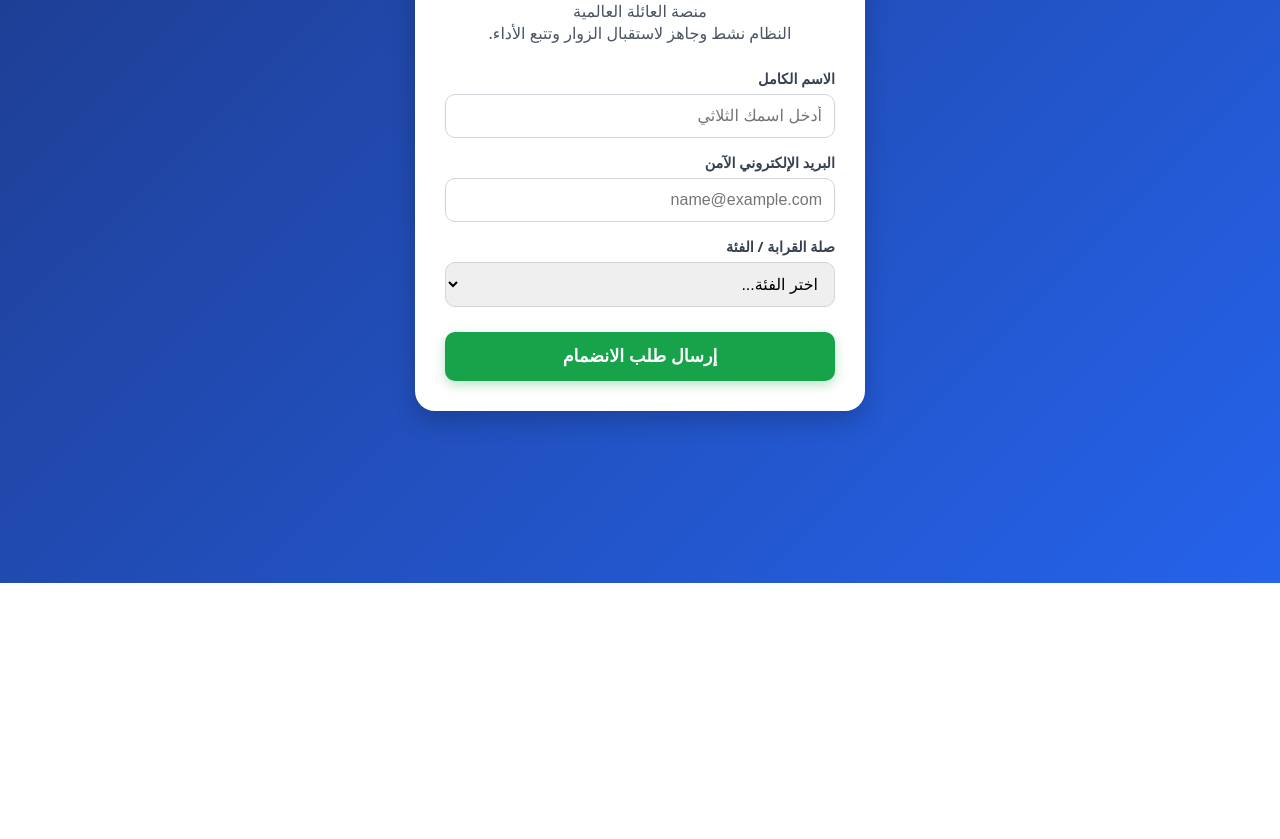
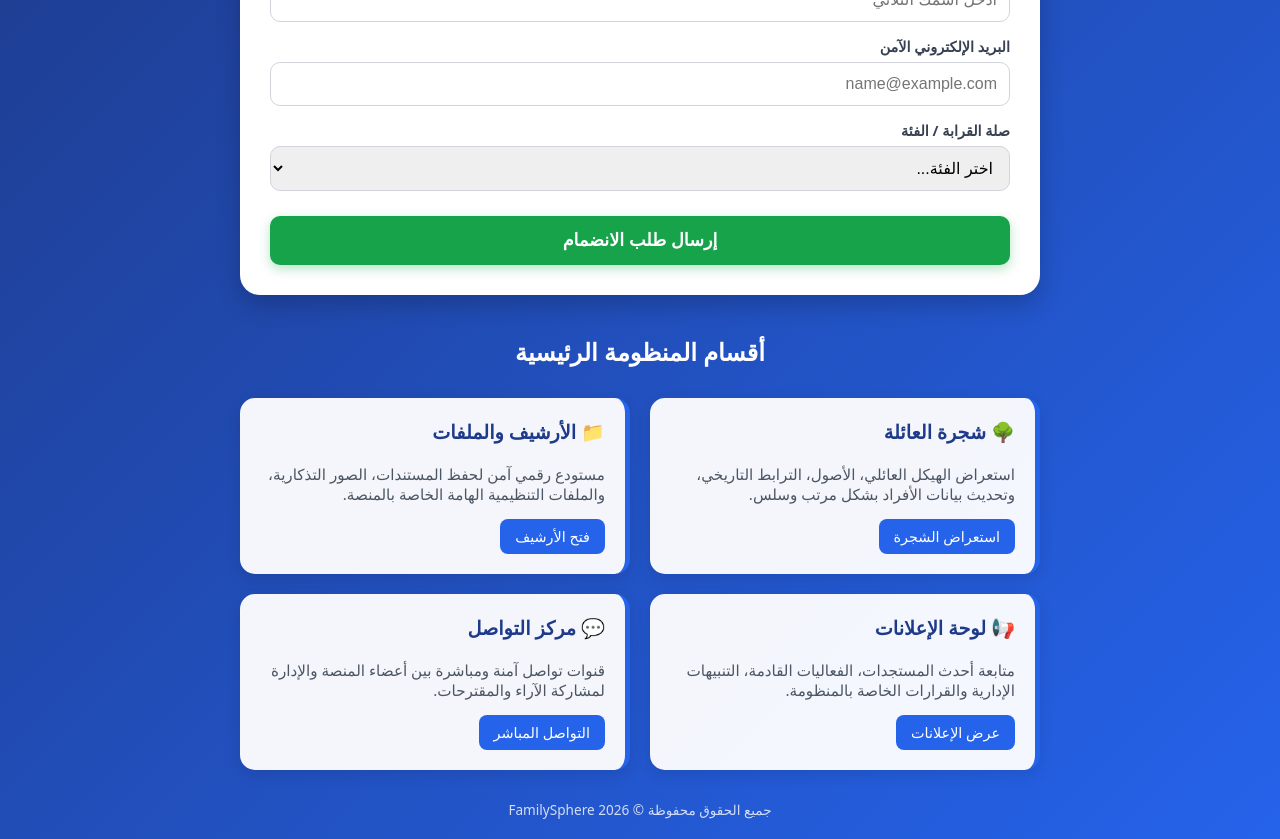
Before and after one commit to FamilySphere-Org/familysphere-app, a plain HTML site: page index.html in a window 1280 px wide. Shown: the part 257-1096 px from the top of the page. Before the commit the page ends 840 px from the top, so only its background shows below. Drawn offline with Linux system fonts and the light colour scheme.

Commit message:
Update index.html

```diff
--- a/index.html
+++ b/index.html
@@ -7,45 +7,53 @@
 
     <!-- Open Graph Tags لمعاينة السوشيال ميديا -->
     <meta property="og:title" content="FamilySphere - منصة العائلة العالمية">
-    <meta property="og:description" content="منظومة رقمية مستقلة ومطورة لإدارة البيانات والتواصل الفعال. انضم الآن!">
+    <meta property="og:description" content="منظومة رقمية مستقلة لإدارة البيانات، شجرة العائلة، والأقسام التنظيمية المتكاملة.">
     <meta property="og:type" content="website">
 
     <!-- ربط ملف PWA Manifest -->
     <link rel="manifest" href="manifest.json">
 
     <style>
+        :root {
+            --primary: #1e3a8a;
+            --secondary: #2563eb;
+            --accent: #16a34a;
+            --bg-light: #f3f4f6;
+            --text-dark: #1f2937;
+            --white: #ffffff;
+        }
         body {
             font-family: system-ui, -apple-system, sans-serif;
             background: linear-gradient(135deg, #1e3a8a, #2563eb);
             margin: 0;
             padding: 20px;
-            display: flex;
-            flex-direction: column;
-            align-items: center;
+            color: var(--text-dark);
             min-height: 100vh;
         }
         .container {
             width: 100%;
-            max-width: 450px;
+            max-width: 800px;
             margin: auto;
         }
+        /* بطاقة الترحيب والتسجيل */
         .card {
-            background: white;
+            background: var(--white);
             padding: 30px;
             border-radius: 20px;
             box-shadow: 0 10px 25px rgba(0, 0, 0, 0.2);
-            margin-bottom: 20px;
+            margin-bottom: 25px;
             text-align: center;
         }
         h1 {
-            color: #1e3a8a;
+            color: var(--primary);
             margin-bottom: 10px;
-            font-size: 1.8rem;
+            font-size: 2rem;
         }
-        p {
+        .subtitle {
             color: #4b5563;
             margin-bottom: 25px;
-            font-size: 1rem;
+            font-size: 1.05rem;
+            line-height: 1.6;
         }
         .form-group {
             margin-bottom: 15px;
@@ -69,12 +77,12 @@
             transition: border-color 0.2s;
         }
         input:focus, select:focus {
-            border-color: #2563eb;
+            border-color: var(--secondary);
         }
         .btn-submit {
             width: 100%;
-            background-color: #16a34a;
-            color: white;
+            background-color: var(--accent);
+            color: var(--white);
             padding: 14px;
             border: none;
             border-radius: 10px;
@@ -88,18 +96,73 @@
         .btn-submit:hover {
             background-color: #15803d;
         }
+
+        /* أقسام المنصة المتكاملة */
+        .sections-container {
+            display: grid;
+            grid-template-columns: 1fr;
+            gap: 20px;
+            margin-top: 30px;
+        }
+        @media (min-width: 600px) {
+            .sections-container {
+                grid-template-columns: 1fr 1fr;
+            }
+        }
+        .section-card {
+            background: rgba(255, 255, 255, 0.95);
+            padding: 20px;
+            border-radius: 15px;
+            box-shadow: 0 5px 15px rgba(0,0,0,0.1);
+            text-align: right;
+            border-right: 5px solid var(--secondary);
+        }
+        .section-card h3 {
+            color: var(--primary);
+            margin-top: 0;
+            font-size: 1.2rem;
+            display: flex;
+            align-items: center;
+            gap: 8px;
+        }
+        .section-card p {
+            color: #4b5563;
+            font-size: 0.95rem;
+            margin-bottom: 15px;
+        }
+        .section-btn {
+            background-color: var(--secondary);
+            color: var(--white);
+            padding: 8px 15px;
+            border: none;
+            border-radius: 8px;
+            font-size: 0.9rem;
+            cursor: pointer;
+            text-decoration: none;
+            display: inline-block;
+            transition: background 0.2s;
+        }
+        .section-btn:hover {
+            background-color: #1d4ed8;
+        }
+        footer {
+            text-align: center;
+            color: rgba(255, 255, 255, 0.8);
+            margin-top: 30px;
+            font-size: 0.85rem;
+        }
     </style>
 </head>
 <body>
 
 <div class="container">
+
+    <!-- بطاقة الترحيب ونموذج التسجيل -->
     <div class="card">
         <h1>FamilySphere</h1>
-        <p>منصة العائلة العالمية<br>النظام نشط وجاهز لاستقبال الزوار وتتبع الأداء.</p>
+        <p class="subtitle">منصة العائلة العالمية<br>المنظومة الرقمية المستقلة للتواصل، التنظيم، وإدارة شؤون الأسرة بكفاءة عالية.</p>
 
-        <!-- نموذج التسجيل المدمج مباشرة في الصفحة -->
         <form action="https://formcarry.com/s/I6VYX8ZkSKb" method="POST">
-
             <div class="form-group">
                 <label for="fullname">الاسم الكامل</label>
                 <input type="text" id="fullname" name="الاسم_الكامل" placeholder="أدخل اسمك الثلاثي" required>
@@ -123,6 +186,46 @@
             <button type="submit" class="btn-submit">إرسال طلب الانضمام</button>
         </form>
     </div>
+
+    <!-- الأقسام الداخلية للمنصة -->
+    <h2 style="color: white; text-align: center; margin-top: 40px; font-size: 1.5rem;">أقسام المنظومة الرئيسية</h2>
+
+    <div class="sections-container">
+
+        <!-- القسم الأول -->
+        <div class="section-card">
+            <h3>🌳 شجرة العائلة</h3>
+            <p>استعراض الهيكل العائلي، الأصول، الترابط التاريخي، وتحديث بيانات الأفراد بشكل مرتب وسلس.</p>
+            <a href="#register" class="section-btn" onclick="alert('سجل بياناتك في النموذج أعلاه لتفعيل صلاحية الدخول للأقسام.');">استعراض الشجرة</a>
+        </div>
+
+        <!-- القسم الثاني -->
+        <div class="section-card">
+            <h3>📁 الأرشيف والملفات</h3>
+            <p>مستودع رقمي آمن لحفظ المستندات، الصور التذكارية، والملفات التنظيمية الهامة الخاصة بالمنصة.</p>
+            <a href="#register" class="section-btn" onclick="alert('سجل بياناتك في النموذج أعلاه لتفعيل صلاحية الدخول للأقسام.');">فتح الأرشيف</a>
+        </div>
+
+        <!-- القسم الثالث -->
+        <div class="section-card">
+            <h3>📢 لوحة الإعلانات</h3>
+            <p>متابعة أحدث المستجدات، الفعاليات القادمة، التنبيهات الإدارية والقرارات الخاصة بالمنظومة.</p>
+            <a href="#register" class="section-btn" onclick="alert('سجل بياناتك في النموذج أعلاه لتفعيل صلاحية الدخول للأقسام.');">عرض الإعلانات</a>
+        </div>
+
+        <!-- القسم الرابع -->
+        <div class="section-card">
+            <h3>💬 مركز التواصل</h3>
+            <p>قنوات تواصل آمنة ومباشرة بين أعضاء المنصة والإدارة لمشاركة الآراء والمقترحات.</p>
+            <a href="#register" class="section-btn" onclick="alert('سجل بياناتك في النموذج أعلاه لتفعيل صلاحية الدخول للأقسام.');">التواصل المباشر</a>
+        </div>
+
+    </div>
+
+    <footer>
+        جميع الحقوق محفوظة © FamilySphere 2026
+    </footer>
+
 </div>
 
 </body>
```
